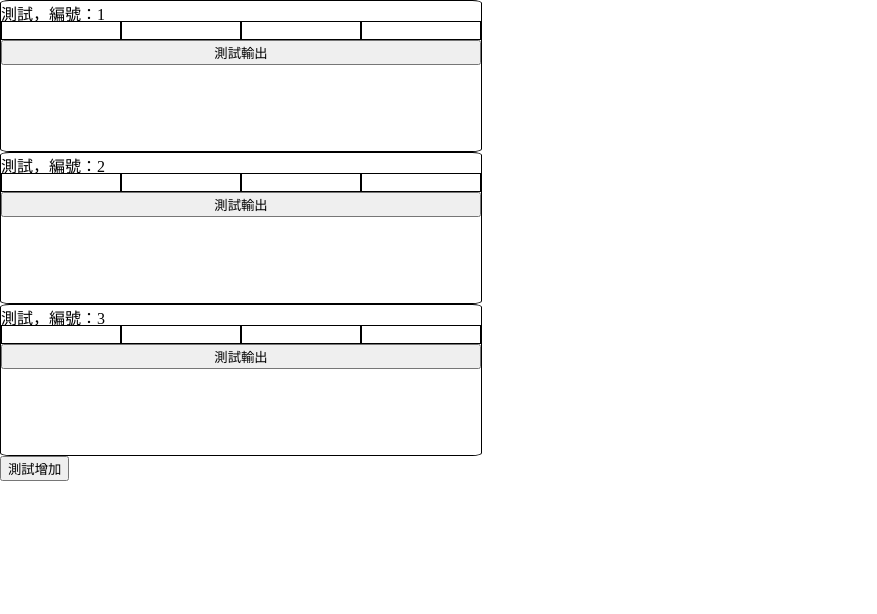
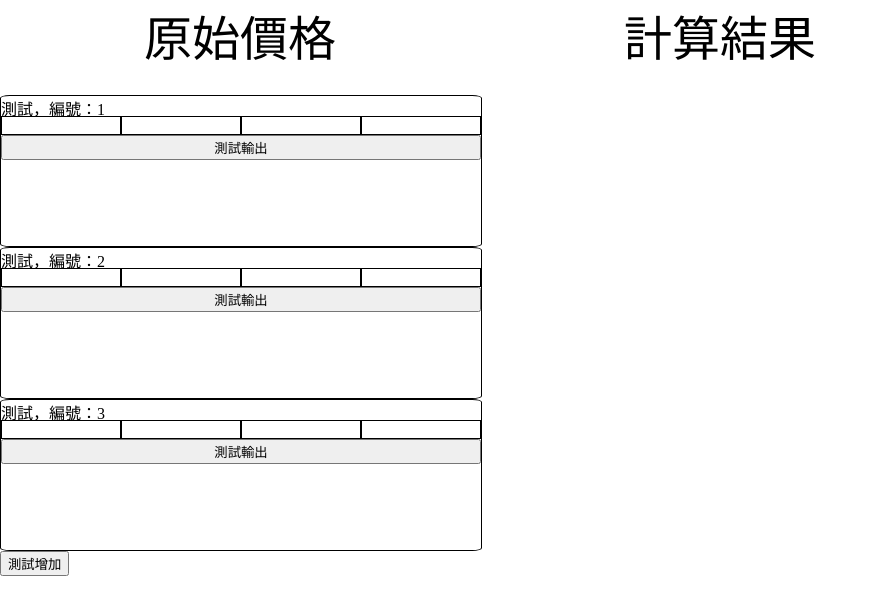
Before and after one commit to ProFusionInformationTechnology/Calculate-quote, an Angular app: page / in a window 1280 px wide. Shown: the top 614 px of the page, without its empty margins (0-877 px from the left). Built offline with nearby package versions, Linux system fonts and the light colour scheme.

Commit message:
[新增]新增標題

```diff
--- a/src/app/app.component.html
+++ b/src/app/app.component.html
@@ -1,4 +1,8 @@
 <!-- <app-block-area></app-block-area> -->
+<div class="title-area">
+  <span>原始價格</span>
+  <span>計算結果</span>
+</div>
 <ng-container *ngFor="let testId of testArray">
   <app-block-area
     [id]="testId"
--- a/src/app/app.component.scss
+++ b/src/app/app.component.scss
@@ -0,0 +1,11 @@
+.title-area {
+    width: 960px;
+    display: flex;
+    flex-direction: row;
+    margin-bottom: 25px;
+    span {
+        width: 480px;
+        font-size: 48px;
+        text-align: center;
+    }
+}
```
